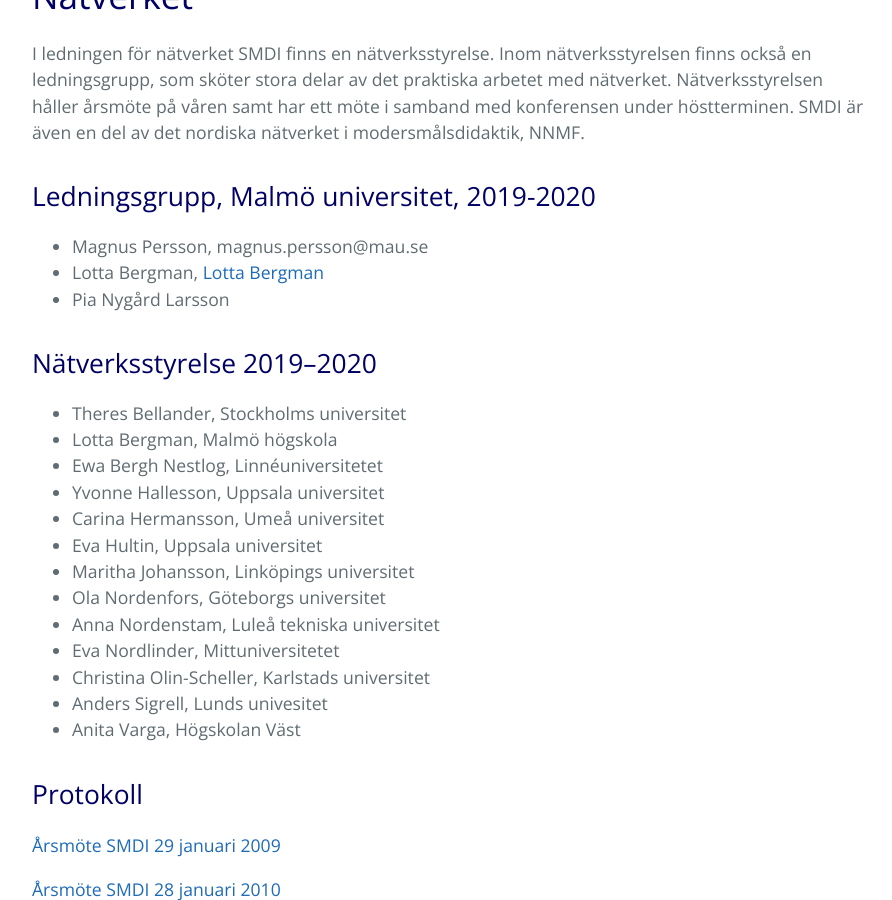
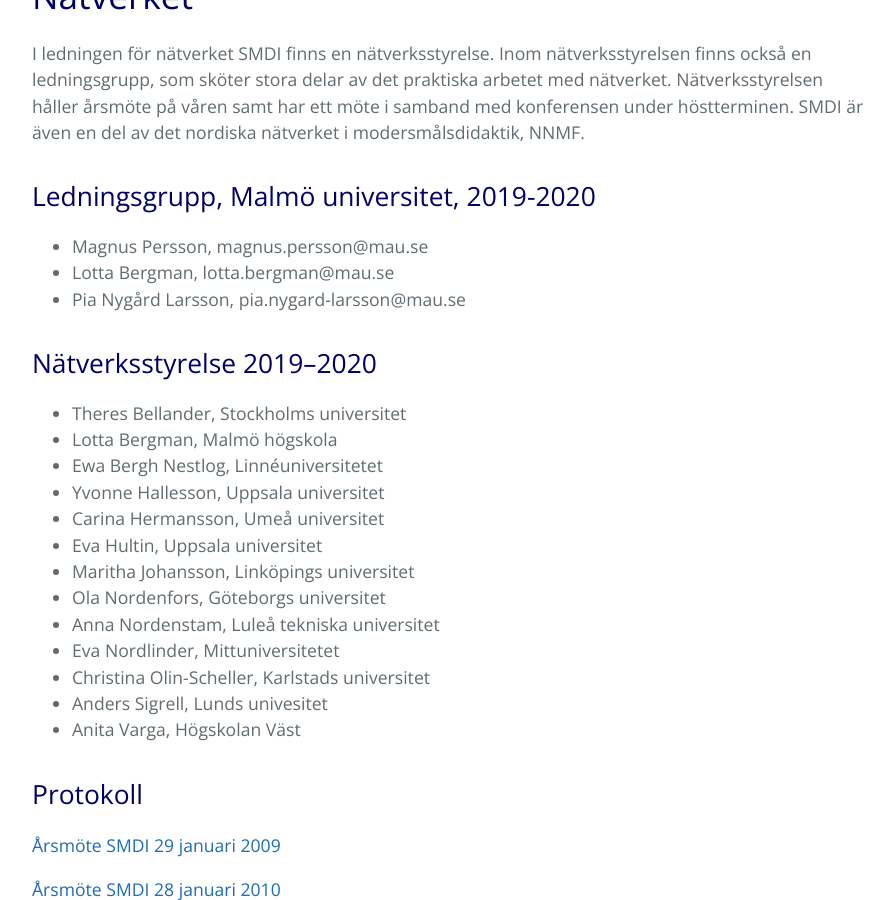
Before and after one commit to smdihemsida/smdihemsida.github.io, a Jekyll site: the page built from nätverket.md, in a window 1280 px wide and 900 px high, scrolled down 658 px. Shown: the whole window, without its empty margins (192-1084 px from the left). Built offline with Jekyll 4.4.1, drawn with Linux system fonts in a browser that asks for light colours; our own code applies the rules of GitHub Pages for plain Markdown files.

Commit message:
Update nätverket.md

```diff
--- a/nätverket.md
+++ b/nätverket.md
@@ -9,8 +9,8 @@ I ledningen för nätverket SMDI finns en nätverksstyrelse. Inom nätverksstyre
 ## Ledningsgrupp, Malmö universitet, 2019-2020
 
 * Magnus Persson, magnus.persson@mau.se
-* Lotta Bergman, [Lotta Bergman](lotta.bergman@mau.se)
-* Pia Nygård Larsson
+* Lotta Bergman, lotta.bergman@mau.se
+* Pia Nygård Larsson, pia.nygard-larsson@mau.se
 
 ## Nätverksstyrelse 2019–2020
 
```
